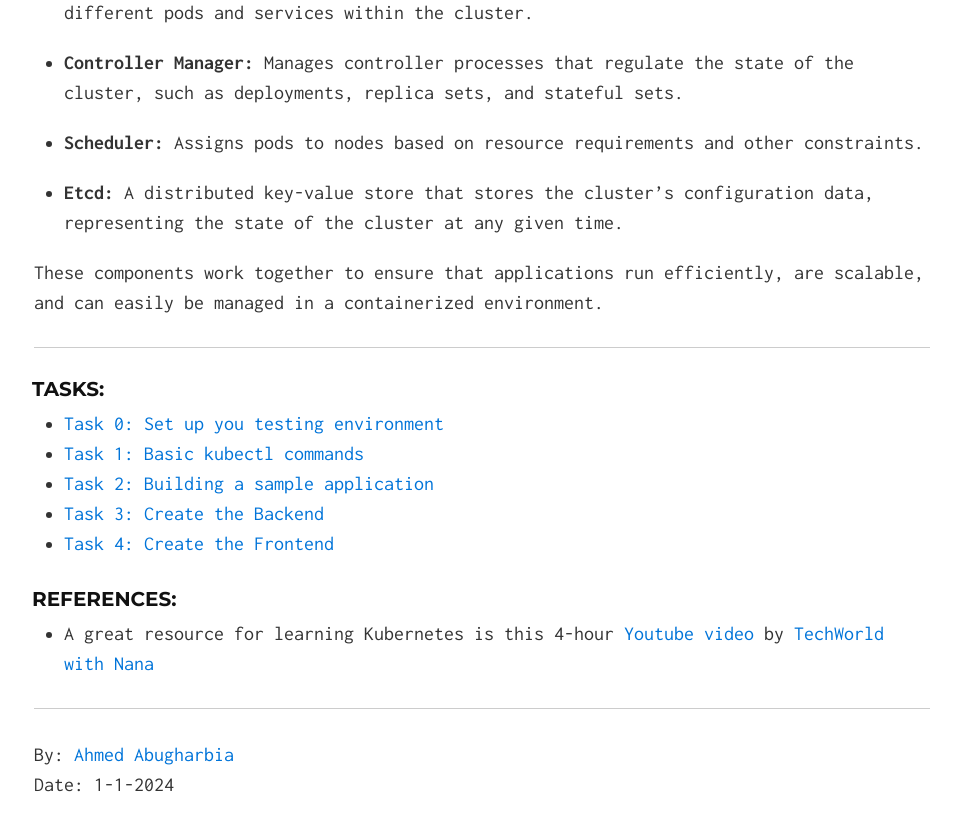
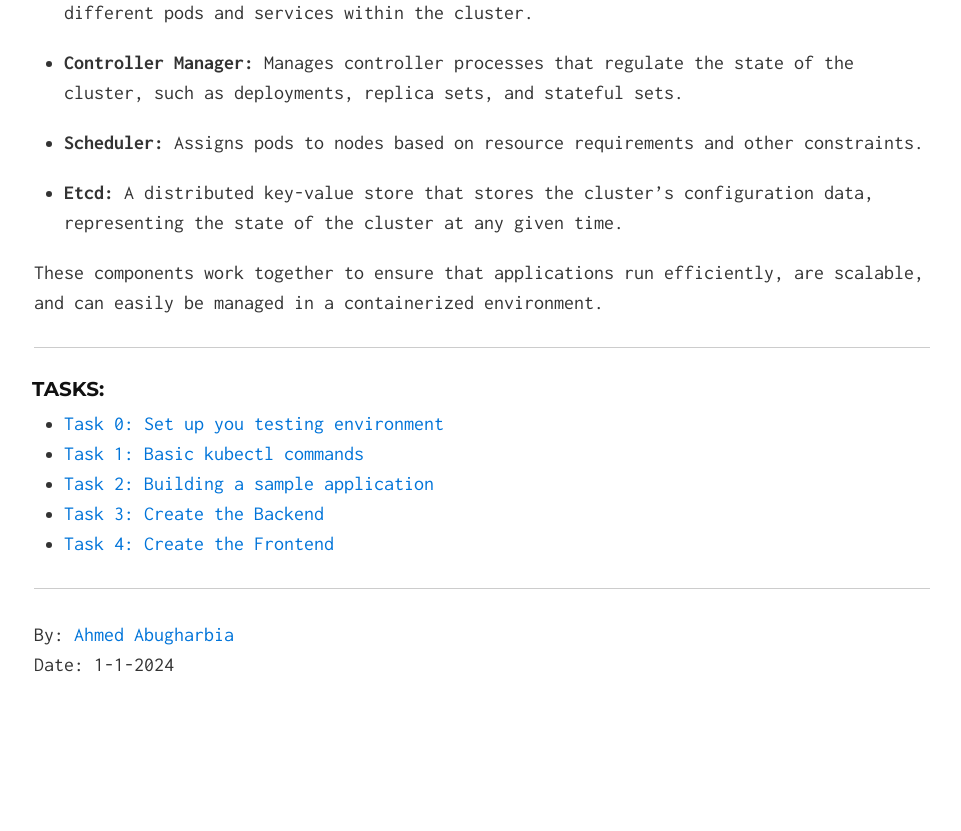
Before and after one commit to Ahmed-AG/cyberdojo-page, a Jekyll site: the page built from read/Kubernetes-crash-course.md, in a window 1280 px wide and 900 px high, scrolled down 1093 px. Shown: the top 831 px of the window, without its empty margins (158-1119 px from the left). Built offline with Jekyll 4.4.1, drawn with Linux system fonts in a browser that asks for light colours; after the commit the page ends 1873 px from its top, so only the background shows below that.

Commit message:
Update k8s post

```diff
--- a/read/Kubernetes-crash-course.md
+++ b/read/Kubernetes-crash-course.md
@@ -38,6 +38,3 @@ These components work together to ensure that applications run efficiently, are
 - [Task 3: Create the Backend](/read/Kubernetes-crash-course/task3.html)
 - [Task 4: Create the Frontend](/read/Kubernetes-crash-course/task4.html)
 <!-- - [Task 5: ](/read/Kubernetes-crash-course/task5.md) -->
-
-### References:
-- A great resource for learning Kubernetes is this 4-hour [Youtube video](https://www.youtube.com/watch?v=X48VuDVv0do&t=3167s) by [TechWorld with Nana](https://www.youtube.com/@TechWorldwithNana)
```
Also changed, not shown: read/Kubernetes-crash-course/task4.md (+3 -0 lines).
